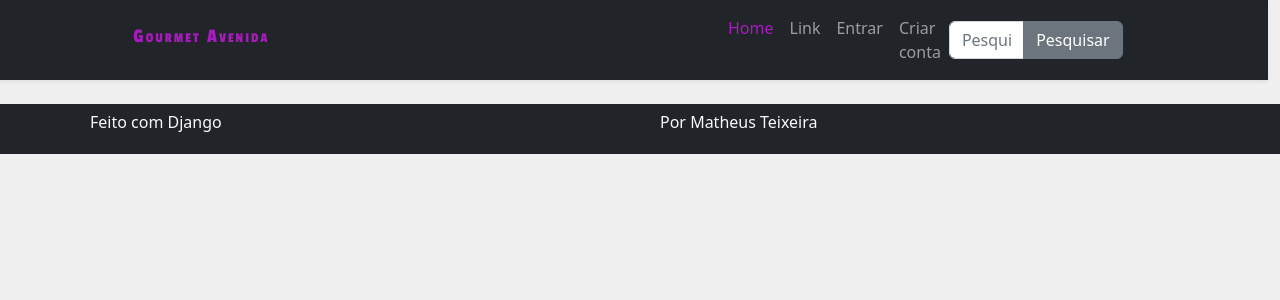
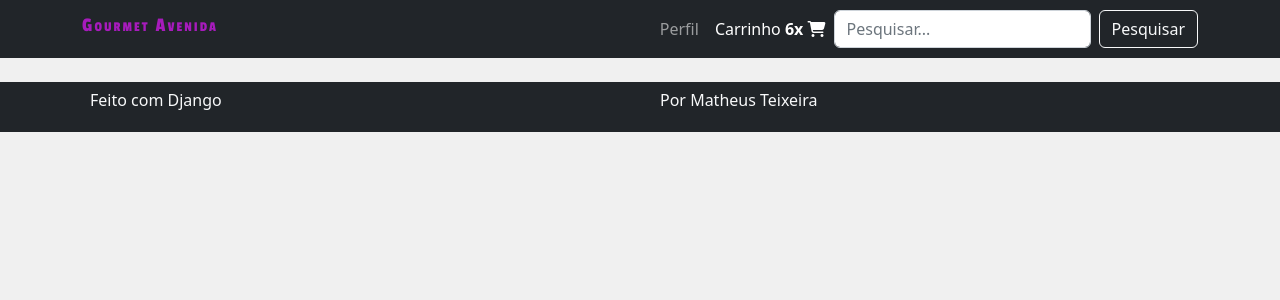
Before and after one commit to matconi/gourmet-avenida, a Django app: template project/templates/base.html in a window 1280 px wide. Shown: the top 300 px of the page. Run offline with Django 3.2, Linux system fonts and the light colour scheme; the template is opened without the code that fills it, so the values that code supplies are empty.

Commit message:
alterando design navbar

```diff
--- a/project/templates/partials/_nav.html
+++ b/project/templates/partials/_nav.html
@@ -1,67 +1,36 @@
-
-    <nav class="col-12 row navbar navbar-dark bg-dark navbar-expand-lg shadow-sm">
-        <div class="container col-sm-3">
-            <a class="navbar-brand" href="/">
+<nav class="navbar navbar-expand-lg navbar-dark bg-dark">
+    <div class="container">
+        <a class="navbar-brand" href="{% url 'produto:index' %}">
             <h1 title="Início" class="h1">Gourmet Avenida</h1>
         </a>
-        </div>
 
-        <button class="mr-4 col-sm-1 float-md-right navbar-toggler" type="button" data-bs-toggle="collapse" data-bs-target="#navbarSupportedContent" aria-controls="navbarSupportedContent" aria-expanded="false" aria-label="Toggle navigation">
+        <button class="navbar-toggler" type="button" data-bs-toggle="collapse" data-bs-target="#navbarSupportedContent" aria-controls="navbarSupportedContent" aria-expanded="false" aria-label="Toggle navigation">
             <span class="navbar-toggler-icon"></span>
         </button>
-        <div class="col-md-4 container">
+
         <div class="collapse navbar-collapse" id="navbarSupportedContent">
-                <ul class="navbar-nav ">
-                    <li class="nav-item active">
-                        <a class="nav-link" href="{% url 'produto:index' %}"><span class="p">Home</span> <span class="sr-only">(current)</span></a>
+            <ul class="navbar-nav ms-auto">
+                <li class="nav-item">
+                    <a class="nav-link" href="areacliente.html">Perfil</a>
                 </li>
                 <li class="nav-item">
-                        <a class="nav-link" href="#">Link</a>
-                    </li>
-                    {% if request.user.is_authenticated %}
-                    <li class="nav-item dropdown">
-                        <a class="nav-link dropdown-toggle" href="#" id="navbarDropdown" role="button"
-                            data-toggle="dropdown" aria-haspopup="true" aria-expanded="false">
-                            Conta
-                        </a>
-                        <div class="dropdown-menu" aria-labelledby="navbarDropdown">
-                            <a class="dropdown-item" href="#">Atualizar</a>
-                            <a class="dropdown-item" href="#">Sair</a>
-                            <div class="dropdown-divider"></div>
-                            <a class="dropdown-item" href="#">Something else here</a>
-                        </div>
-                    </li>
-                    {% else %}
-                    <li class="nav-item">
-                        <a class="nav-link" href="#">Entrar</a>
-                    </li>
-                    <li class="nav-item">
-                        <a class="nav-link" href="#">Criar conta</a>
-                    </li>
-                    {% endif %}
-                    {% if request.user.is_authenticated and request.session.cart %}
-                    <li class="nav-item">
-
-                        <a class="nav-link nav-cart-link active" href="{% url "produto:cart" %}">
+                    <a class="nav-link nav-cart-link active" href="{% url 'produto:cart' %}">
                         <span class="nav-cart-text mr-1">
                             Carrinho
                         </span>
                         <span class="nav-cart-count mr-1">
-                                <strong>7x</strong>
+                            <strong>6x</strong>
                         </span>
                         <span class="nav-cart-icon mr-2">
                             <i class="fas fa-shopping-cart"></i>
                         </span>
                     </a>
                 </li>
-                    {% endif %}
             </ul>
-                <div class="form-group">
-                    <form class="input-group my-2 my-lg-0">
-                        <input class="form-control mr-sm-2" type="text" placeholder="Pesquisar..." aria-label="Pesquisar">
-                        <button class="btn btn-secondary my-2 my-sm-0" type="submit">Pesquisar</button>
+            <form class="d-flex">
+                <input class="form-control me-2" type="search" placeholder="Pesquisar..." aria-label="Pesquisar">
+                <button class="btn btn-outline-light" type="submit">Pesquisar</button>
             </form>
         </div>
     </div>
-        </div>
 </nav>
```
Lines whose indentation alone changed are shown as unchanged.
